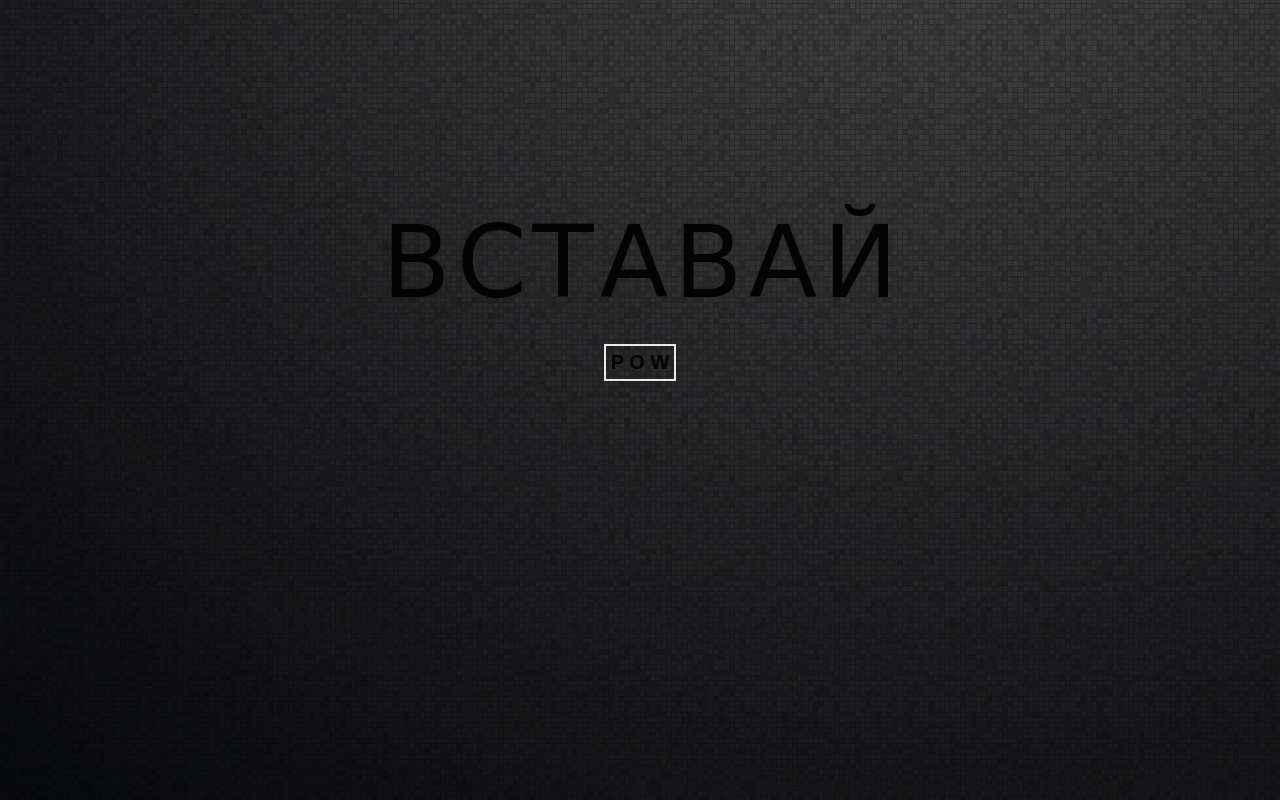
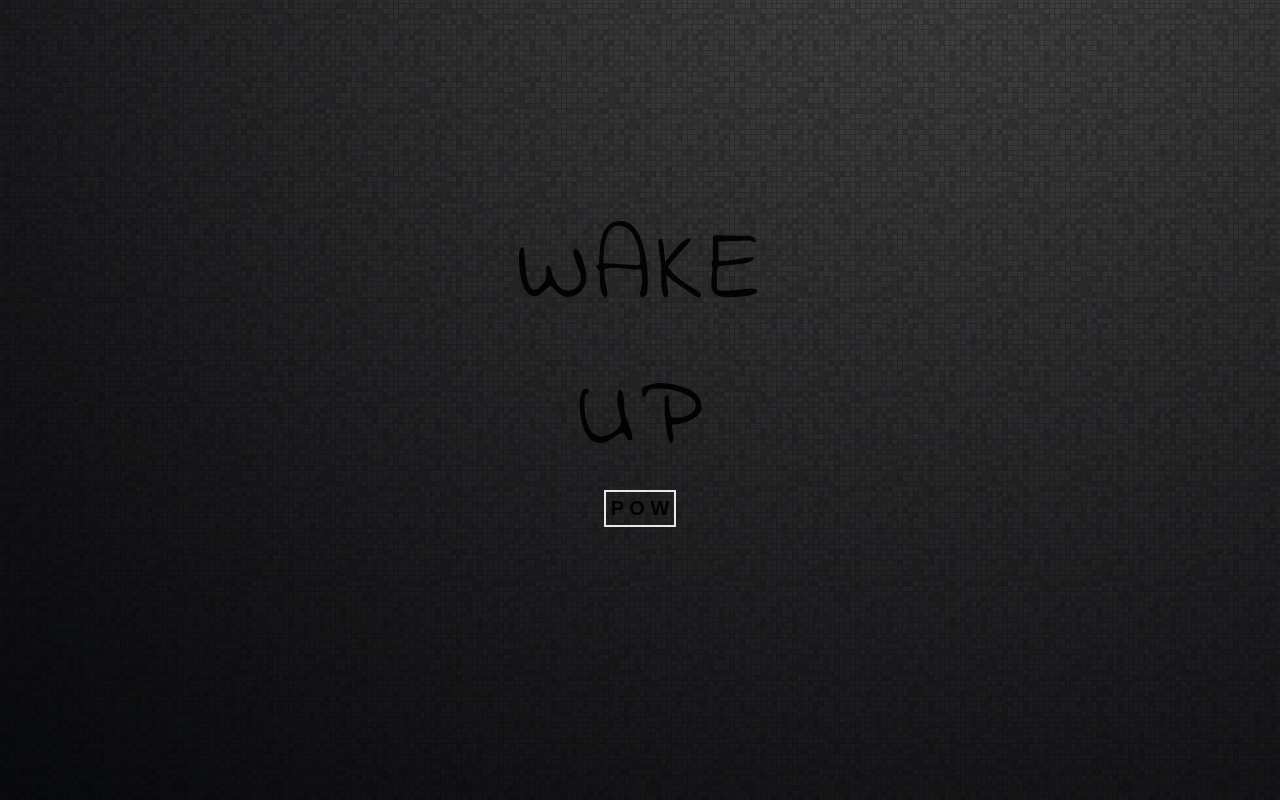
Before and after one commit to gush-g/wakeup.github.io, a plain HTML site: page index.html in a window 1280 px wide. Drawn offline with Linux system fonts and the light colour scheme.

Commit message:
Update index.html

```diff
--- a/index.html
+++ b/index.html
@@ -10,13 +10,13 @@
 <body>
     <div class="main">
         <a class="main__link" href="https://vk.com/dbrkhmr">
-            <span class="letter">В</span>
-            <span class="letter">С</span>
-            <span class="letter">Т</span>
-            <span class="letter">А</span>
-            <span class="letter">В</span>
-            <span class="letter">А</span>
-            <span class="letter">Й</span>
+            <span class="letter">W</span>
+            <span class="letter">A</span>
+            <span class="letter">K</span>
+            <span class="letter">E</span>
+            <br>
+            <span class="letter">U</span>
+            <span class="letter">P</span>
         </a><br>
         <button class="play letter" type="button">P O W</button>
     </div>
```
